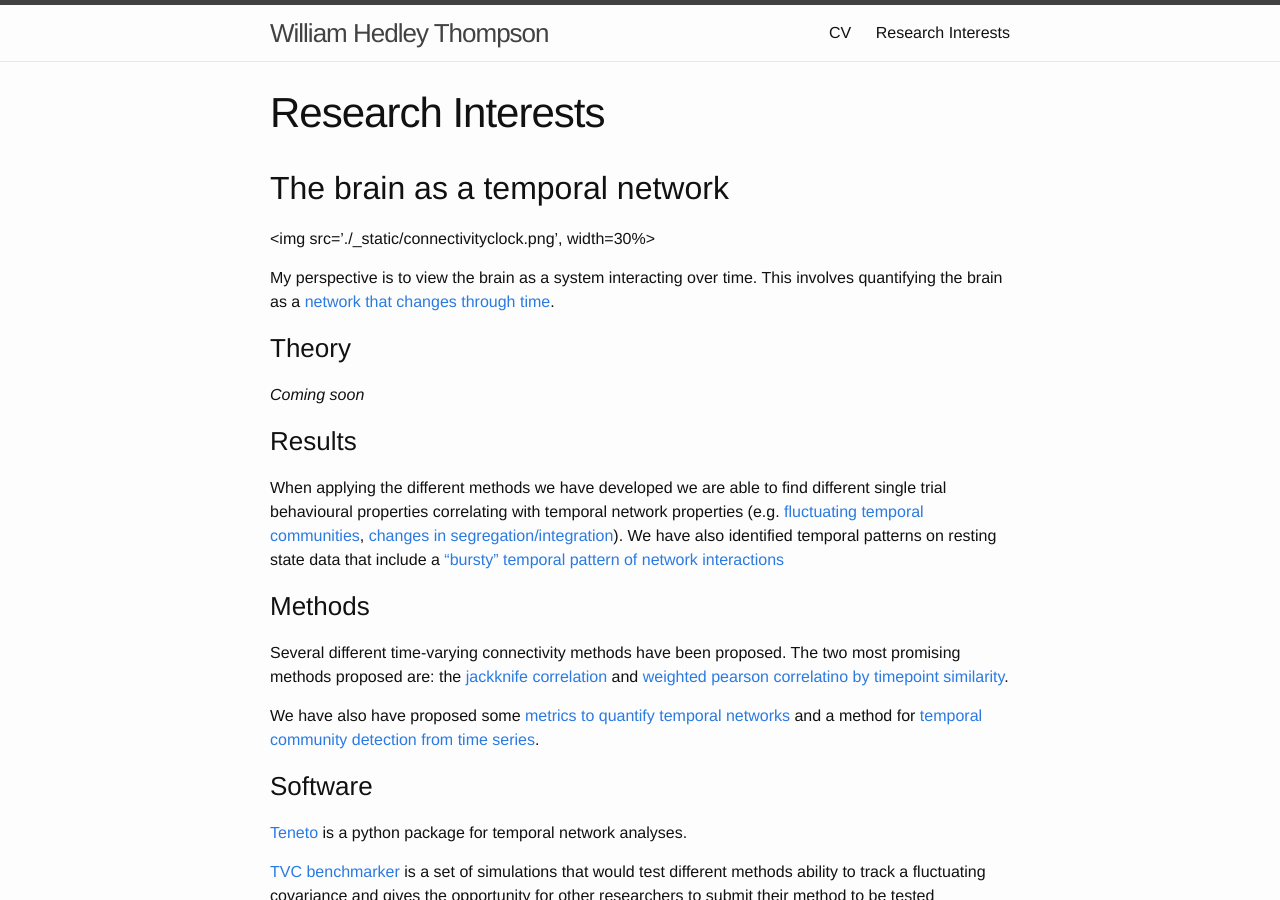
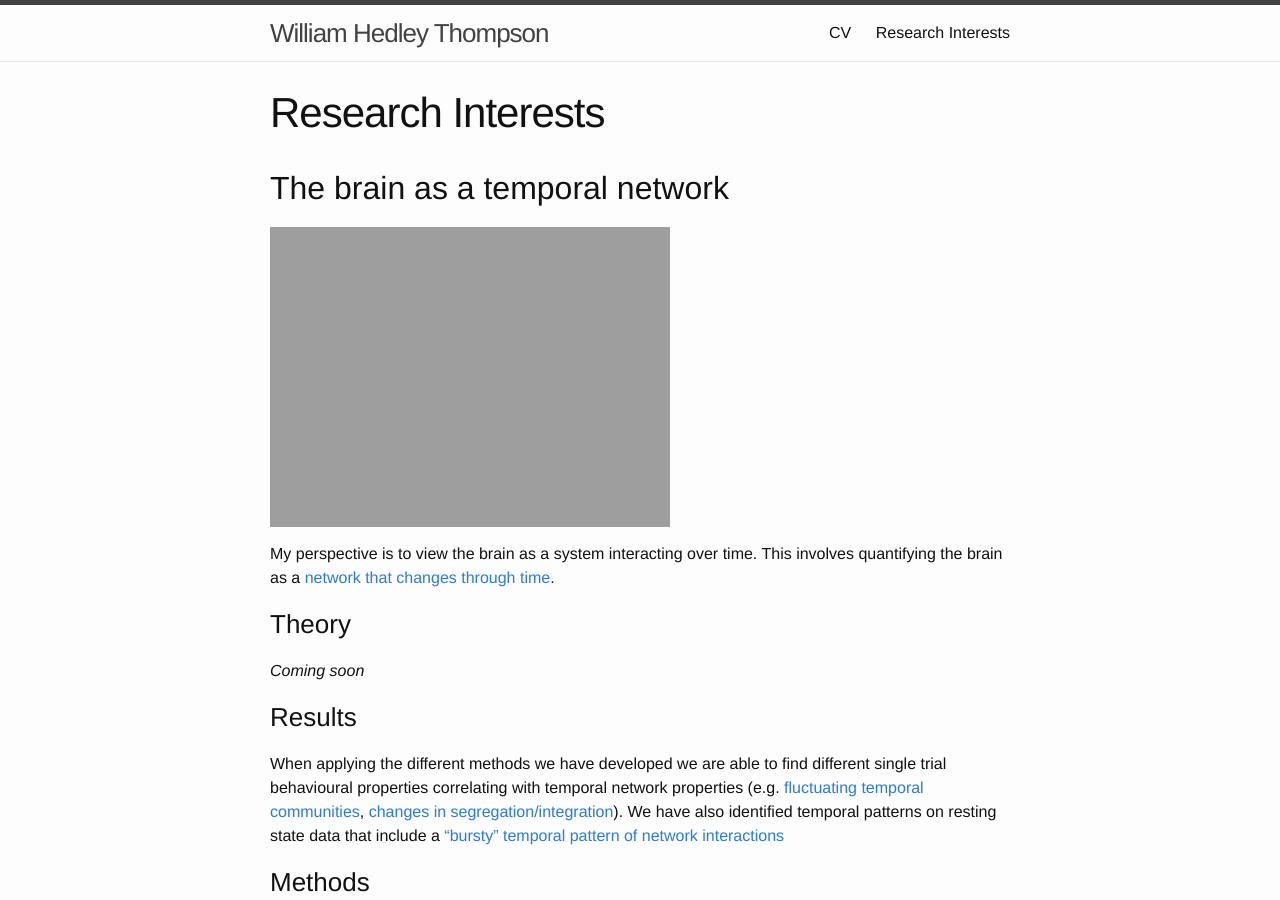
Before and after one commit to wiheto/wiheto.github.io, a Jekyll site: the page built from research.md, in a window 1280 px wide and 900 px high. Built offline with Jekyll 4.4.1, drawn with Linux system fonts in a browser that asks for light colours.

Commit message:
fixing image

```diff
--- a/research.md
+++ b/research.md
@@ -6,7 +6,7 @@ permalink: /research/
 
 ## The brain as a temporal network
 
-<img src='./_static/connectivityclock.png', width=30%>
+![]('./_static/connectivityclock.png')
 
 My perspective is to view the brain as a system interacting over time. This involves quantifying the brain as a [network that changes through time]((https://www.mitpressjournals.org/doi/abs/10.1162/NETN_a_00011)).
 
```
